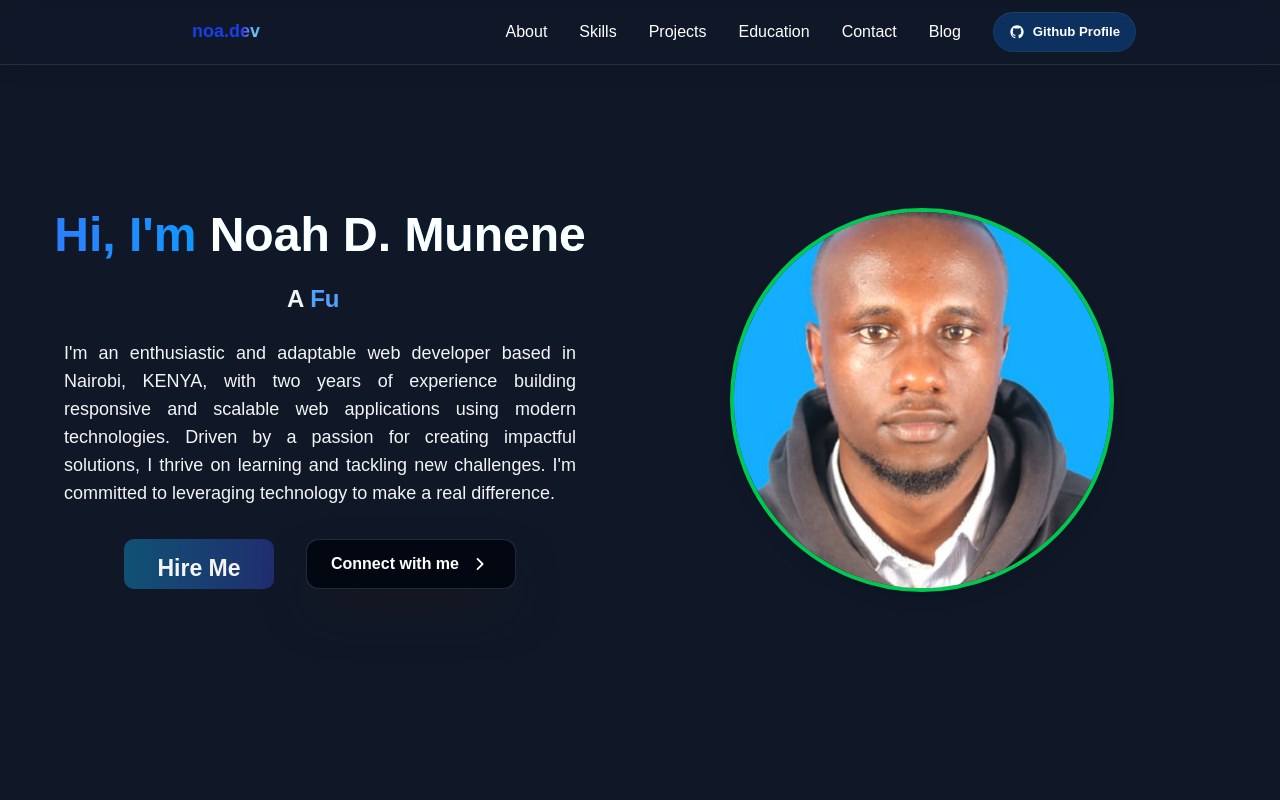
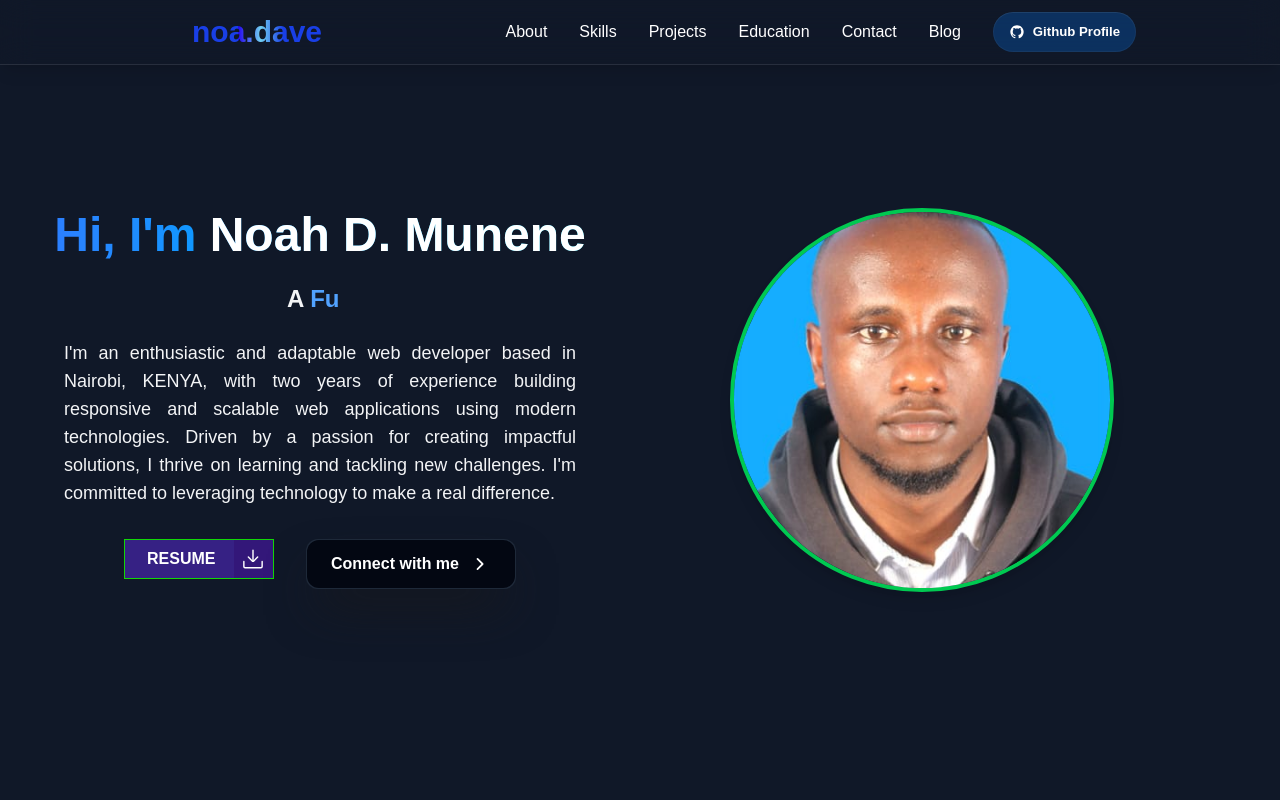
Before and after one commit to DavisNoah02/PortFolio_V1, a React (Vite) app: page / in a window 1280 px wide. Shown: the top 800 px of the page. Built offline with nearby package versions, Linux system fonts and the light colour scheme.

Commit message:
resume button updates

```diff
--- a/src/App.css
+++ b/src/App.css
@@ -98,63 +98,65 @@
   background-color: rgba(6, 141, 141, 0.5);
 }
 
-/* nav */
+/* RESUME */
+/* From Uiverse.io by andrew-demchenk0 */
 .button {
-    height: 50px;
+  position: relative;
   width: 150px;
-    border: none;
-    border-radius: 10px;
+  height: 40px;
   cursor: pointer;
-    position: relative;
+  display: flex;
+  align-items: center;
+  border: 1px solid #12d607;
+  background-color: #362184;
   overflow: hidden;
-    transition: all 0.5s ease-in-out;
+}
+
+.button, .button__icon, .button__text {
+  transition: all 0.3s;
+}
+
+.button .button__text {
+  transform: translateX(22px);
+  color: #fff;
+  font-weight: 600;
+}
+
+.button .button__icon {
+  position: absolute;
+  transform: translateX(109px);
+  height: 100%;
+  width: 39px;
+  background-color: #331779;
+  display: flex;
+  align-items: center;
+  justify-content: center;
+}
+
+.button .svg {
+  width: 20px;
+  fill: #fff;
 }
 
 .button:hover {
-    box-shadow: 0.5px 0.5px 150px #252525;
+  background: #0b4071;
 }
 
-  .type1::after {
-    content: "Resume";
-    height: 50px;
-    width: 150px;
-    background-image: linear-gradient(to right, #062222, #33f1f1);
-    color: #fff;
-    position: absolute;
-    top: 0%;
-    left: 0%;
-    transform: translateY(50px);
-    font-size: 1.2rem;
-    font-weight: 600;
-    display: flex;
-    align-items: center;
-    justify-content: center;
-    transition: all 0.5s ease-in-out;
+.button:hover .button__text {
+  color: transparent;
 }
 
-  .type1::before {
-    content: "Hire Me";
-    height: 60px;
-    width: 150px;
-    background-image: linear-gradient(to right, #0e5575, #222a6e);
-    position: absolute;
-    top: 0%;
-    left: 0%;
-    transform: translateY(0px) scale(1.2);
-    font-size: 1.2rem;
-    font-weight: 600;
-    display: flex;
-    align-items: center;
-    justify-content: center;
-    transition: all 0.5s ease-in-out;
+.button:hover .button__icon {
+  width: 148px;
+  transform: translateX(0);
 }
 
-  .type1:hover::after {
-    transform: translateY(0) scale(1.2);
+.button:active .button__icon {
+  background-color: #146c54;
 }
 
-  .type1:hover::before {
-    transform: translateY(-50px) scale(0) rotate(120deg);
+.button:active {
+  border: 1px solid #146c54;
 }
 
   /*  navigation menu */
--- a/src/components/Navbar.jsx
+++ b/src/components/Navbar.jsx
@@ -9,9 +9,9 @@ export const Navbar = ({ menuOpen, setMenuOpen }) => {
     <nav className="fixed top-0 w-full z-40 bg-[rgba(35, 159, 109, 0.8)] backdrop-blur-lg border-b border-white/10 shadow-lg">
       <div className="max-w-5xl mx-auto px-4">
         <div className="flex justify-between items-center h-16">
-          <a href="#about" className="btn-shine font-mono text-xl font-bold text-white">
+          <a href="#about" className="btn-shine font-mono text-lg sm:text-2xl md:text-3xl lg:text-4xl font-bold text-white">
             {" "}
-            noa<span className="text-blue-500">.dev</span>{" "}
+            <span className="text-green-500 text-3xl">noa.dave</span>{" "}
           </a>
 
           <div
--- a/src/components/sections/about.jsx
+++ b/src/components/sections/about.jsx
@@ -59,9 +59,21 @@ export const About = () => {
   target="_blank"
   rel="noopener noreferrer"
 >
-              <button className="button type1">
-                <span>.</span>
-
+  <button className="button" type="button">
+    <span className="button__text">RESUME</span>
+    <span className="button__icon">
+      <svg
+        xmlns="http://www.w3.org/2000/svg"
+        viewBox="0 0 35 35"
+        id="bdd05811-e15d-428c-bb53-8661459f9307"
+        data-name="Layer 2"
+        className="svg"
+      >
+        <path d="M17.5,22.131a1.249,1.249,0,0,1-1.25-1.25V2.187a1.25,1.25,0,0,1,2.5,0V20.881A1.25,1.25,0,0,1,17.5,22.131Z"></path>
+        <path d="M17.5,22.693a3.189,3.189,0,0,1-2.262-.936L8.487,15.006a1.249,1.249,0,0,1,1.767-1.767l6.751,6.751a.7.7,0,0,0,.99,0l6.751-6.751a1.25,1.25,0,0,1,1.768,1.767l-6.752,6.751A3.191,3.191,0,0,1,17.5,22.693Z"></path>
+        <path d="M31.436,34.063H3.564A3.318,3.318,0,0,1,.25,30.749V22.011a1.25,1.25,0,0,1,2.5,0v8.738a.815.815,0,0,0,.814.814H31.436a.815.815,0,0,0,.814-.814V22.011a1.25,1.25,0,1,1,2.5,0v8.738A3.318,3.318,0,0,1,31.436,34.063Z"></path>
+      </svg>
+    </span>
   </button>
 </a>
             <a
--- /dev/null
+++ b/src/components/sections/services.jsx
@@ -0,0 +1,54 @@
+import { RevealOnScroll } from "../RevealOnScroll";
+
+export const Services = () => {
+  const services = [
+    {
+      title: "Web Development",
+      description: "Building responsive and scalable web applications using modern technologies.",
+      icon: "🌐",
+    },
+    {
+      title: "IT Consulting",
+      description: "Providing expert advice and solutions to improve your IT infrastructure.",
+      icon: "💼",
+    },
+    {
+      title: "Technical Writing",
+      description: "Creating clear and concise technical documentation and tutorials.",
+      icon: "✍️",
+    },
+    {
+      title: "SEO Optimization",
+      description: "Improving your website's visibility and ranking on search engines.",
+      icon: "🔍",
+    },
+  ];
+
+  return (
+    <section
+      id="services"
+      className="min-h-screen flex items-center justify-center py-20"
+    >
+      <RevealOnScroll>
+        <div className="max-w-5xl mx-auto px-4">
+          <h2 className="text-3xl font-bold mb-8 bg-gradient-to-r from-blue-500 to-cyan-400 bg-clip-text text-transparent text-center">
+            Services
+          </h2>
+
+          <div className="grid grid-cols-1 md:grid-cols-2 lg:grid-cols-4 gap-6">
+            {services.map((service, index) => (
+              <div
+                key={index}
+                className="p-6 rounded-xl border-white/10 border hover:-translate-y-1 transition-all text-center"
+              >
+                <div className="text-4xl mb-4">{service.icon}</div>
+                <h3 className="text-xl font-bold mb-2">{service.title}</h3>
+                <p className="text-gray-300">{service.description}</p>
+              </div>
+            ))}
+          </div>
+        </div>
+      </RevealOnScroll>
+    </section>
+  );
+};
```
Also changed, not shown: src/assets/images/images.jpeg (renamed from src/assets/images/Chuka.jpeg). Lines whose indentation alone changed are shown as unchanged.
